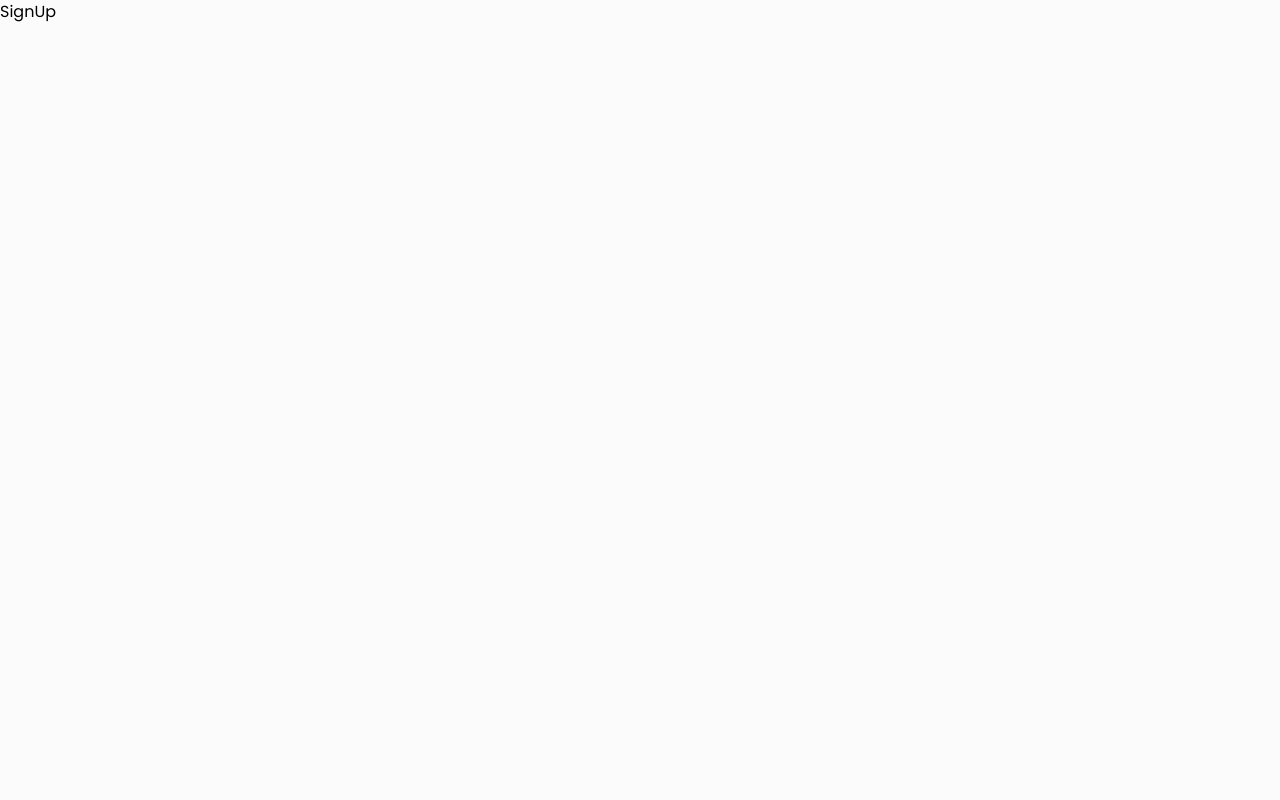
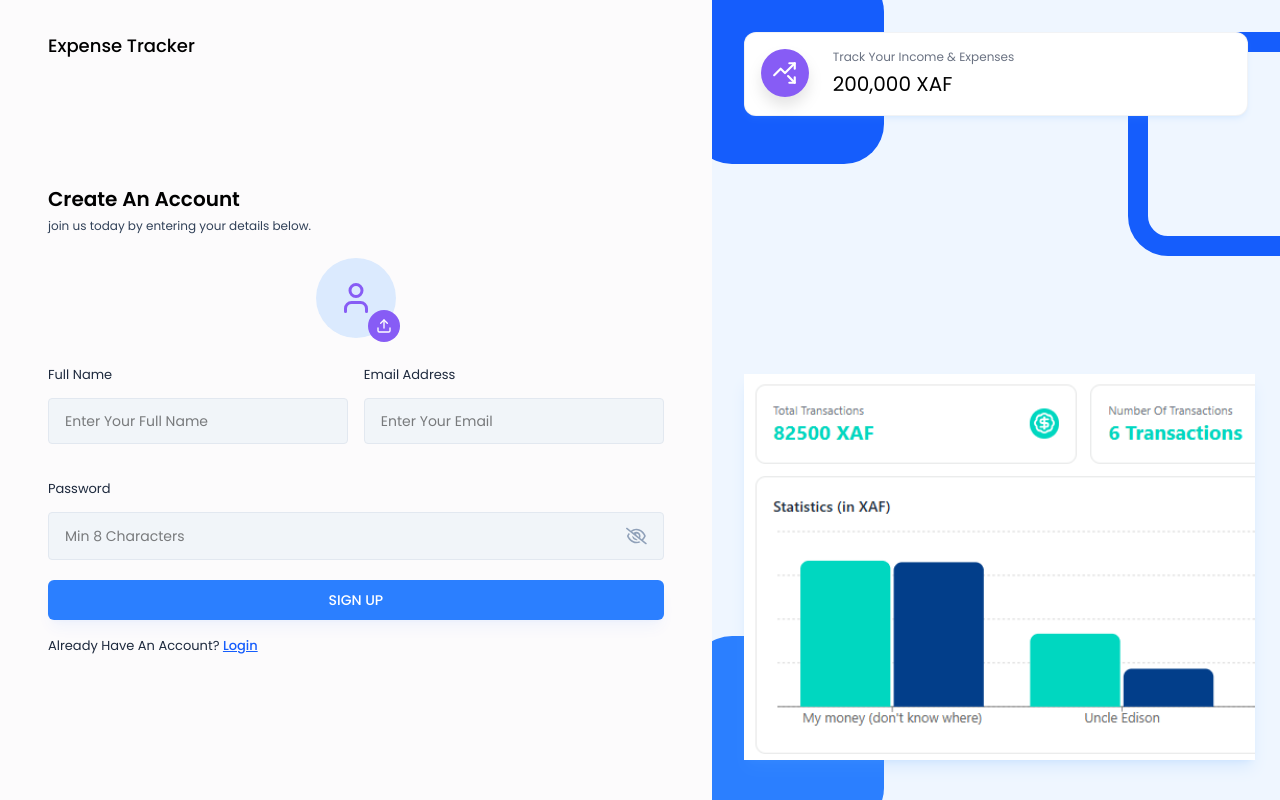
Before and after one commit to ChiSamuelA/ExpenseTracker, a React (Vite) app in the folder client/: page /signup in a window 1280 px wide. Built offline with nearby package versions, Linux system fonts and the light colour scheme.

Commit message:
Completed: Front-end SignUp interface

```diff
--- /dev/null
+++ b/client/src/components/Inputs/ProfilePhotoSelector.jsx
@@ -0,0 +1,65 @@
+import React, { useRef, useState } from 'react';
+import { LuUser, LuUpload, LuTrash } from 'react-icons/lu';
+
+const ProfilePhotoSelector = ({image, setImage}) => {
+    const inputRef = useRef(null);
+    const [previewUrl, setPreviewUrl] = useState(null);
+
+    const handleImageChange = (event) => {
+        const file = event.target.files[0];
+        if(file){
+            // update the image state
+            setImage(file);
+
+            // generate preview url from the file
+            const preview = URL.createObjectURL(file);
+            setPreviewUrl(preview)
+        }
+    };
+
+    const handleRemoveImage = () => {
+        setImage(null);
+        setPreviewUrl(null);
+    }
+
+    const onChooseFile = () => {
+        inputRef.current.click();
+    };
+
+  return (
+    <div className='flex justify-center mb-6'>
+        <input
+            type='file'
+            accept='image/*'
+            ref={inputRef}
+            onChange={handleImageChange}
+            className='hidden'
+        />
+
+        {
+            !image ? (
+                <div className='w-20 h-20 flex items-center justify-center bg-blue-100 rounded-full relative'>
+                    <LuUser className='text-4xl text-primary' />
+
+                    <button
+                        type='button'
+                        className='w-8 h-8 flex items-center justify-center bg-primary text-white rounded-full absolute -bottom-1 -right-1'
+                        onClick={onChooseFile}
+                    >
+                        <LuUpload />
+                    </button>
+                </div>
+            ) : (
+                <div className='relative'>
+                    <img src={previewUrl} alt="profile photo" className='w-20 h-20 rounded-full object-cover' />
+                    <button type='button' className='w-8 h-8 flex items-center justify-center bg-red-500 text-white rounded-full absolute -bottom-1 -right-1' onClick={handleRemoveImage}>
+                        <LuTrash />
+                    </button>
+                </div>
+            )
+        }
+    </div>
+  )
+}
+
+export default ProfilePhotoSelector
--- a/client/src/pages/Auth/Login.jsx
+++ b/client/src/pages/Auth/Login.jsx
@@ -19,10 +19,12 @@ const Login = () => {
 
     if(!validateEmail(email)){
       setError('Please enter a valid email address.');
+      return;
     }
 
     if(!password){
       setError('Please enter the password');
+      return;
     }
 
     // login API call
--- a/client/src/pages/Auth/SignUp.jsx
+++ b/client/src/pages/Auth/SignUp.jsx
@@ -1,8 +1,96 @@
-import React from 'react'
+import { useState } from 'react'
+import AuthLayout from '../../components/layouts/AuthLayout'
+import { Link, useNavigate } from 'react-router-dom'
+import Input from '../../components/Inputs/Input';
+import { validateEmail } from '../../utils/helper';
+import ProfilePhotoSelector from '../../components/Inputs/ProfilePhotoSelector';
 
 const SignUp = () => {
+  const [profilePic, setProfilePic] = useState(null);
+  const [fullName, setFullName] = useState('');
+  const [email, setEmail] = useState('');
+  const [password, setPassword] = useState('');
+  const [error, setError] = useState('');
+
+  const navigate = useNavigate();
+
+  // handle sign up form
+  const handleSignUp = async (e) => {
+    e.preventDefault();
+
+    setError('')
+
+    let profileImageUrl = '';
+
+    if(!fullName){
+      setError('Please enter your full name');
+      return;
+    }
+
+    if(!validateEmail(email)){
+      setError('Please enter a valid email address.');
+      return;
+    }
+
+    if(!password){
+      setError('Please enter the password');
+      return;
+    }
+
+    // sign up api call
+  }
   return (
-    <div>SignUp</div>
+    <AuthLayout>
+      <div className="lg:w-[100%] h-auto md:h-full mt-10 md:mt-0 flex flex-col justify-center">
+        <h3 className='text-xl font-semibold capitalize text-black'>create an account</h3>
+        <p className='text-xs text-slate-700 mt-[5px] mb-6'>join us today by entering your details below.</p>
+
+        <form action="" onSubmit={handleSignUp} method="post">
+          <ProfilePhotoSelector image={profilePic} setImage={setProfilePic} />
+
+          <div className="grid grid-cols-1 md:grid-cols-2 gap-4">
+            <Input
+              value={fullName}
+              onChange={({ target }) => setFullName(target.value)}
+              label="Full Name"
+              placeholder='Enter Your Full Name'
+              type='text'
+            />
+
+            <Input
+              value={email}
+              onChange={({ target }) => setEmail(target.value)}
+              label="Email Address"
+              placeholder='Enter Your Email'
+              type='text'
+            />
+
+            <div className='col-span-2'>
+              <Input
+                value={password}
+                onChange={({ target }) => setPassword(target.value)}
+                label="Password"
+                placeholder='Min 8 Characters'
+                type='password'
+              />
+            </div>
+          </div>
+
+          {error && <p className='text-red-500 text-xs pb-2.5'>{error}</p>}
+
+          <button className='btn-primary uppercase cursor-pointer' type='submit'>
+            sign up
+          </button>
+
+          <p className="mt-3 text-[13px] text-slate-800 capitalize">
+            already have an account? {" "}
+            <Link className='font-medium text-blue-600 underline capitalize' to='/login'>
+              login
+            </Link>
+          </p>
+        </form>
+      </div>
+    </AuthLayout>
   )
 }
 
```
